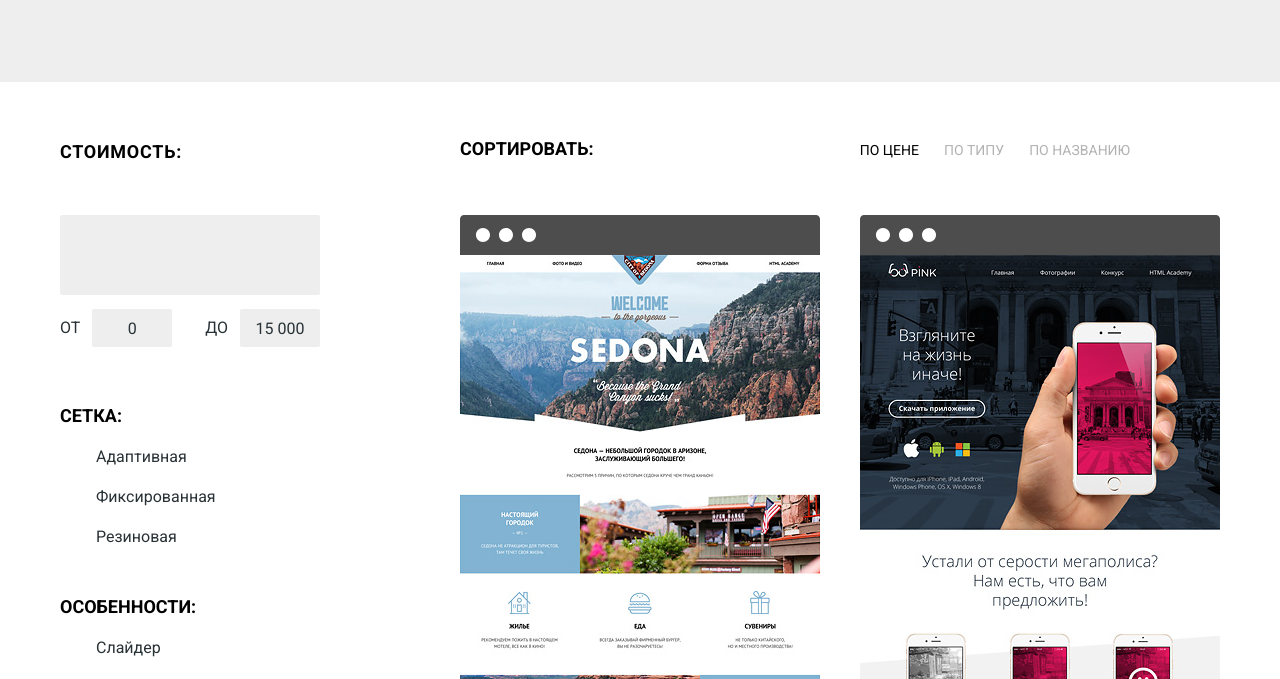
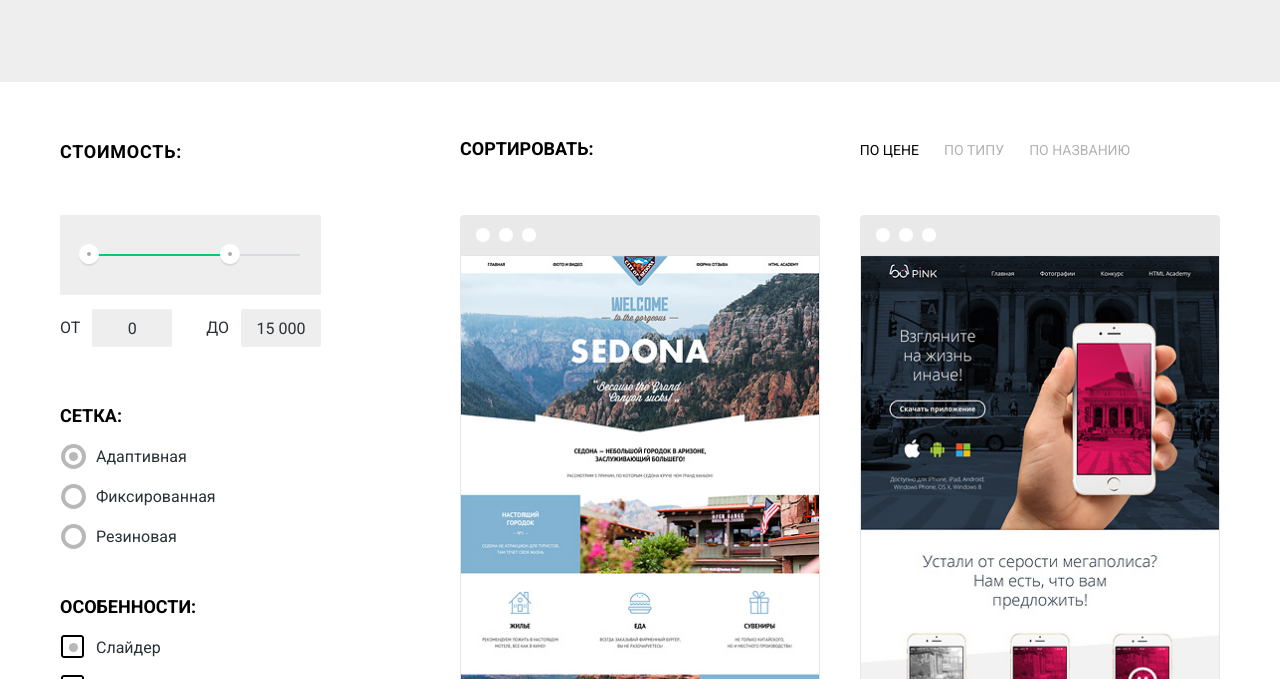
Before and after one commit to NikitaFE/895771-nerds-26, a plain HTML site: page catalog.html in a window 1280 px wide. Shown: the part 273-952 px from the top of the page. Drawn offline with Linux system fonts and the light colour scheme.

Commit message:
Начинает стилизацию декоративных элементов каталога

```diff
--- a/catalog.html
+++ b/catalog.html
@@ -18,7 +18,7 @@
             <ul class="header__menu">
                 <li><a class="header__link" href="">Студия</a></li>
                     <li><a class="header__link" href="">Клиенты</a></li>
-                    <li><a class="header__link" href="">Магазин</a></li>
+                    <li><a class="header__link active" href="">Магазин</a></li>
                     <li><a class="header__link" href="">Контакты</a></li>
             </ul>
             <a class="header__cart-link" href="">Корзина</a>
@@ -38,11 +38,11 @@
                     <form action="https://echo.htmlacademy.ru" method="get">
                         <fieldset class="filter__item">
                             <legend class="filter__item-title">Стоимость:</legend>
-                            <div class="filter__range">
-                                <div class="range">
-                                    <span></span>
-                                    <span></span>
-                                    <span></span>
+                            <div class="range">
+                                <div class="range__field">
+                                    <span class="range__control"></span>
+                                    <span class="range__line"></span>
+                                    <span class="range__control"></span>
                                 </div>
                             </div>
                             <div class="filter__item-lines">
@@ -61,19 +61,19 @@
                             <ul class="filter__options">
                                 <li>
                                     <p class="filter__item-line">
-                                        <input class="visually-hidden" id="adaptive" name="grid" type="radio" checked>
+                                        <input class="filter__control visually-hidden" id="adaptive" name="grid" type="radio" checked>
                                         <label class="filter__options-title" for="adaptive">Адаптивная</label>
                                     </p>
                                 </li>
                                 <li>
                                     <p class="filter__item-line">
-                                        <input class="visually-hidden" id="static" name="grid" type="radio">
+                                        <input class="filter__control visually-hidden" id="static" name="grid" type="radio">
                                         <label class="filter__options-title" for="static">Фиксированная</label>
                                     </p>
                                 </li>
                                 <li>
                                     <p class="filter__item-line">
-                                        <input class="visually-hidden" id="fluid" name="grid" type="radio">
+                                        <input class="filter__control visually-hidden" id="fluid" name="grid" type="radio">
                                         <label class="filter__options-title" for="fluid">Резиновая</label>
                                     </p>
                                 </li>
@@ -84,31 +84,31 @@
                             <ul class="filter__options">
                                 <li>
                                     <p class="filter__item-line">
-                                        <input class="visually-hidden" id="slider" name="slider" type="checkbox">
+                                        <input class="filter__control visually-hidden" id="slider" name="slider" type="checkbox" checked>
                                         <label class="filter__options-title" for="slider">Слайдер</label>
                                     </p>
                                 </li>
                                 <li>
                                     <p class="filter__item-line">
-                                        <input class="visually-hidden" id="advantages" name="advantages" type="checkbox">
+                                        <input class="filter__control visually-hidden" id="advantages" name="advantages" type="checkbox">
                                         <label class="filter__options-title" for="advantages">Блок преимуществ</label>
                                     </p>
                                 </li>
                                 <li>
                                     <p class="filter__item-line">
-                                        <input class="visually-hidden" id="news" name="news" type="checkbox">
+                                        <input class="filter__control visually-hidden" id="news" name="news" type="checkbox">
                                         <label class="filter__options-title" for="news">Новости</label>
                                     </p>
                                 </li>
                                 <li>
                                     <p class="filter__item-line">
-                                        <input class="visually-hidden" id="gallery" name="gallery" type="checkbox">
+                                        <input class="filter__control visually-hidden" id="gallery" name="gallery" type="checkbox">
                                         <label class="filter__options-title" for="gallery">Галерея</label>
                                     </p>
                                 </li>
                                 <li>
                                     <p class="filter__item-line">
-                                        <input class="visually-hidden" id="bucket" name="bucket" type="checkbox">
+                                        <input class="filter__control visually-hidden" id="bucket" name="bucket" type="checkbox">
                                         <label class="filter__options-title" for="bucket">Корзина</label>
                                     </p>
                                 </li>
@@ -143,7 +143,7 @@
                                 <a class="button" href="">9 900 руб.</a>
                             </div>
                             <svg class="products-item__decoration" viewBox="0 0 360 40">
-                                <path fill="#4D4D4D" d="M356,0H4C1.8,0,0,1.8,0,4v16v20h360V4C360,1.8,358.2,0,356,0z M22.991,27c-3.866,0-7-3.134-7-7s3.134-7,7-7 s7,3.134,7,7S26.857,27,22.991,27z M46.002,27c-3.866,0-7-3.134-7-7s3.134-7,7-7s7,3.134,7,7S49.868,27,46.002,27z M69.013,27 c-3.866,0-7-3.134-7-7s3.134-7,7-7s7,3.134,7,7S72.879,27,69.013,27z"/>
+                                <path d="M356,0H4C1.8,0,0,1.8,0,4v16v20h360V4C360,1.8,358.2,0,356,0z M22.991,27c-3.866,0-7-3.134-7-7s3.134-7,7-7 s7,3.134,7,7S26.857,27,22.991,27z M46.002,27c-3.866,0-7-3.134-7-7s3.134-7,7-7s7,3.134,7,7S49.868,27,46.002,27z M69.013,27 c-3.866,0-7-3.134-7-7s3.134-7,7-7s7,3.134,7,7S72.879,27,69.013,27z"/>
                             </svg>
                             <img src="img/img-sedona.jpg" width="360" height="576" alt="">
                         </li>
@@ -156,7 +156,7 @@
                                 <a class="button" href="">9 900 руб.</a>
                             </div>
                             <svg class="products-item__decoration" viewBox="0 0 360 40">
-                                <path fill="#4D4D4D" d="M356,0H4C1.8,0,0,1.8,0,4v16v20h360V4C360,1.8,358.2,0,356,0z M22.991,27c-3.866,0-7-3.134-7-7s3.134-7,7-7 s7,3.134,7,7S26.857,27,22.991,27z M46.002,27c-3.866,0-7-3.134-7-7s3.134-7,7-7s7,3.134,7,7S49.868,27,46.002,27z M69.013,27 c-3.866,0-7-3.134-7-7s3.134-7,7-7s7,3.134,7,7S72.879,27,69.013,27z"/>
+                                <path d="M356,0H4C1.8,0,0,1.8,0,4v16v20h360V4C360,1.8,358.2,0,356,0z M22.991,27c-3.866,0-7-3.134-7-7s3.134-7,7-7 s7,3.134,7,7S26.857,27,22.991,27z M46.002,27c-3.866,0-7-3.134-7-7s3.134-7,7-7s7,3.134,7,7S49.868,27,46.002,27z M69.013,27 c-3.866,0-7-3.134-7-7s3.134-7,7-7s7,3.134,7,7S72.879,27,69.013,27z"/>
                             </svg>
                             <img src="img/img-pink.jpg" width="360" height="576" alt="">
                         </li>
@@ -169,7 +169,7 @@
                                 <a class="button" href="">9 900 руб.</a>
                             </div>
                             <svg class="products-item__decoration" viewBox="0 0 360 40">
-                                <path fill="#4D4D4D" d="M356,0H4C1.8,0,0,1.8,0,4v16v20h360V4C360,1.8,358.2,0,356,0z M22.991,27c-3.866,0-7-3.134-7-7s3.134-7,7-7 s7,3.134,7,7S26.857,27,22.991,27z M46.002,27c-3.866,0-7-3.134-7-7s3.134-7,7-7s7,3.134,7,7S49.868,27,46.002,27z M69.013,27 c-3.866,0-7-3.134-7-7s3.134-7,7-7s7,3.134,7,7S72.879,27,69.013,27z"/>
+                                <path d="M356,0H4C1.8,0,0,1.8,0,4v16v20h360V4C360,1.8,358.2,0,356,0z M22.991,27c-3.866,0-7-3.134-7-7s3.134-7,7-7 s7,3.134,7,7S26.857,27,22.991,27z M46.002,27c-3.866,0-7-3.134-7-7s3.134-7,7-7s7,3.134,7,7S49.868,27,46.002,27z M69.013,27 c-3.866,0-7-3.134-7-7s3.134-7,7-7s7,3.134,7,7S72.879,27,69.013,27z"/>
                             </svg>
                             <img src="img/img-barbershop.jpg" width="360" height="576" alt="">
                         </li>
@@ -182,7 +182,7 @@
                                 <a class="button" href="">9 900 руб.</a>
                             </div>
                             <svg class="products-item__decoration" viewBox="0 0 360 40">
-                                <path fill="#4D4D4D" d="M356,0H4C1.8,0,0,1.8,0,4v16v20h360V4C360,1.8,358.2,0,356,0z M22.991,27c-3.866,0-7-3.134-7-7s3.134-7,7-7 s7,3.134,7,7S26.857,27,22.991,27z M46.002,27c-3.866,0-7-3.134-7-7s3.134-7,7-7s7,3.134,7,7S49.868,27,46.002,27z M69.013,27 c-3.866,0-7-3.134-7-7s3.134-7,7-7s7,3.134,7,7S72.879,27,69.013,27z"/>
+                                <path d="M356,0H4C1.8,0,0,1.8,0,4v16v20h360V4C360,1.8,358.2,0,356,0z M22.991,27c-3.866,0-7-3.134-7-7s3.134-7,7-7 s7,3.134,7,7S26.857,27,22.991,27z M46.002,27c-3.866,0-7-3.134-7-7s3.134-7,7-7s7,3.134,7,7S49.868,27,46.002,27z M69.013,27 c-3.866,0-7-3.134-7-7s3.134-7,7-7s7,3.134,7,7S72.879,27,69.013,27z"/>
                             </svg>
                             <img src="img/img-mishka.jpg" width="360" height="576" alt="">
                         </li>
@@ -195,7 +195,7 @@
                                 <a class="button" href="">9 900 руб.</a>
                             </div>
                             <svg class="products-item__decoration" viewBox="0 0 360 40">
-                                <path fill="#4D4D4D" d="M356,0H4C1.8,0,0,1.8,0,4v16v20h360V4C360,1.8,358.2,0,356,0z M22.991,27c-3.866,0-7-3.134-7-7s3.134-7,7-7 s7,3.134,7,7S26.857,27,22.991,27z M46.002,27c-3.866,0-7-3.134-7-7s3.134-7,7-7s7,3.134,7,7S49.868,27,46.002,27z M69.013,27 c-3.866,0-7-3.134-7-7s3.134-7,7-7s7,3.134,7,7S72.879,27,69.013,27z"/>
+                                <path d="M356,0H4C1.8,0,0,1.8,0,4v16v20h360V4C360,1.8,358.2,0,356,0z M22.991,27c-3.866,0-7-3.134-7-7s3.134-7,7-7 s7,3.134,7,7S26.857,27,22.991,27z M46.002,27c-3.866,0-7-3.134-7-7s3.134-7,7-7s7,3.134,7,7S49.868,27,46.002,27z M69.013,27 c-3.866,0-7-3.134-7-7s3.134-7,7-7s7,3.134,7,7S72.879,27,69.013,27z"/>
                             </svg>
                             <img src="img/img-aplus.jpg" width="360" height="576" alt="">
                         </li>
@@ -208,7 +208,7 @@
                                 <a class="button" href="">9 900 руб.</a>
                             </div>
                             <svg class="products-item__decoration" viewBox="0 0 360 40">
-                                <path fill="#4D4D4D" d="M356,0H4C1.8,0,0,1.8,0,4v16v20h360V4C360,1.8,358.2,0,356,0z M22.991,27c-3.866,0-7-3.134-7-7s3.134-7,7-7 s7,3.134,7,7S26.857,27,22.991,27z M46.002,27c-3.866,0-7-3.134-7-7s3.134-7,7-7s7,3.134,7,7S49.868,27,46.002,27z M69.013,27 c-3.866,0-7-3.134-7-7s3.134-7,7-7s7,3.134,7,7S72.879,27,69.013,27z"/>
+                                <path d="M356,0H4C1.8,0,0,1.8,0,4v16v20h360V4C360,1.8,358.2,0,356,0z M22.991,27c-3.866,0-7-3.134-7-7s3.134-7,7-7 s7,3.134,7,7S26.857,27,22.991,27z M46.002,27c-3.866,0-7-3.134-7-7s3.134-7,7-7s7,3.134,7,7S49.868,27,46.002,27z M69.013,27 c-3.866,0-7-3.134-7-7s3.134-7,7-7s7,3.134,7,7S72.879,27,69.013,27z"/>
                             </svg>
                             <img src="img/img-kvast.jpg" width="360" height="576" alt="">
                         </li>
@@ -233,7 +233,7 @@
             <a class="contacts__map" href="">
                 <img src="img/map-img.png" width="1440" height="416" alt="Как нас найти">
             </a>
-            <div class="visually-hidden contacts__info">
+            <div class="contacts__info">
                 <h3 class="contacts__info-title">Nёrds design studio</h3>
                 <p class="contacts__info-address">191186, Санкт-Петербург,
                 <br>ул. Б. Конюшенная, д. 19/8</p>
--- a/css/style.css
+++ b/css/style.css
@@ -136,12 +136,12 @@ a {
 
 .header__link,
 .header__cart-link {
+	position: relative;
+
 	color: #000000;
 }
 
 .header__cart-link {
-	position: relative;
-
 	padding-bottom: 2px;
 }
 
@@ -168,6 +168,29 @@ a {
 .header__link:active,
 .header__cart-link:active {
 	color: rgba(0, 0, 0, 0.3);
+}
+
+.header__link.active::after,
+.header__cart-link.active::after {
+	content: '';
+	position: absolute;
+
+	width: 100%;
+	height: 2px;
+
+	background-color: #fb565a;
+}
+
+.header__link.active::after {
+	left: 1px;
+	bottom: -12px;
+}
+
+.header__cart-link.active::after {
+	right: 0;
+	bottom: -4px;
+
+	width: 113px;
 }
 
 li:not(:last-child) .header__link {
@@ -605,13 +628,56 @@ li:last-child .statistics__percent::after {
 	margin-bottom: 47px;
 }
 
-.filter__range {
+/* Range */
+.range {
 	height: 80px;
 	margin-bottom: 14px;
+	padding: 39px 21px;
 
 	background-color: #eeeeee;
 	border-radius: 2px;
 }
+
+.range__field {
+	position: relative;
+
+	width: 219px;
+	height: 2px;
+
+	background-color: #d7dcde;
+}
+
+.range__line {
+	position: absolute;
+	top: 0;
+	left: 0;
+
+	width: 151px;
+	height: 2px;
+
+	background-color: #00ca74;
+}
+
+.range__control {
+	position: absolute;
+	top: -10px;
+	z-index: 2;
+
+	width: 20px;
+	height: 23px;
+
+	background-image: url(../img/filter-button.svg);
+	background-repeat: no-repeat;
+}
+
+.range__control:first-child {
+	left: -2px;
+}
+
+.range__control:last-child {
+	right: 60px;
+}
+/* /range */
 
 .filter__item-lines {
 	display: flex;
@@ -656,11 +722,66 @@ li:last-child .statistics__percent::after {
 }
 
 .filter__options-title {
+	position: relative;
+
 	padding-left: 36px;
 
 	line-height: 20px;
 	color: #283136;
 }
+
+.filter__item .filter__options-title::before,
+.filter__item .filter__options-title::after {
+	content: '';
+	position: absolute;
+}
+
+.filter__item:nth-of-type(2) .filter__options-title::before {
+	top: -3px;
+    left: 1px;
+
+	width: 25px;
+	height: 25px;
+
+	border: 4px solid #b8b8b8;
+	border-radius: 50%;
+}
+
+.filter__item:nth-of-type(2) .filter__options-title::after {
+	top: 5px;
+    left: 9px;
+
+	display: none;
+	width: 9px;
+	height: 9px;
+
+	background-color: #b8b8b8;
+	border-radius: 50%;
+}
+
+.filter__item:nth-of-type(3) .filter__options-title::before {
+	top: -3px;
+    left: 1px;
+
+	width: 23px;
+	height: 23px;
+
+	background-image: url(../img/checkbox-off.svg);
+	background-repeat: no-repeat;
+}
+
+.filter__item:nth-of-type(3) .filter__options-title::after {
+	top: 5px;
+    left: 9px;
+
+	display: none;
+	width: 9px;
+	height: 9px;
+
+	background-color: #b8b8b8;
+	border-radius: 50%;
+}
+
 
 .filter__options li:not(:last-child) {
 	margin-bottom: 16px;
@@ -680,6 +801,10 @@ li:last-child .statistics__percent::after {
 	border: none;
 	border-radius: 2px;
 	cursor: pointer;
+}
+
+.filter__control:checked ~ .filter__options-title::after {
+	display: block;
 }
 /* /filter */
 
@@ -749,7 +874,13 @@ li:last-child .statistics__percent::after {
 	margin-bottom: 33px;
 }
 
+.products-item img {
+	border: 1px solid #e5e5e5;
+}
+
 .products-item__decoration {
+	fill: #e9e9e9;
+
 	width: 360px;
 	height: 40px;
 }
```
